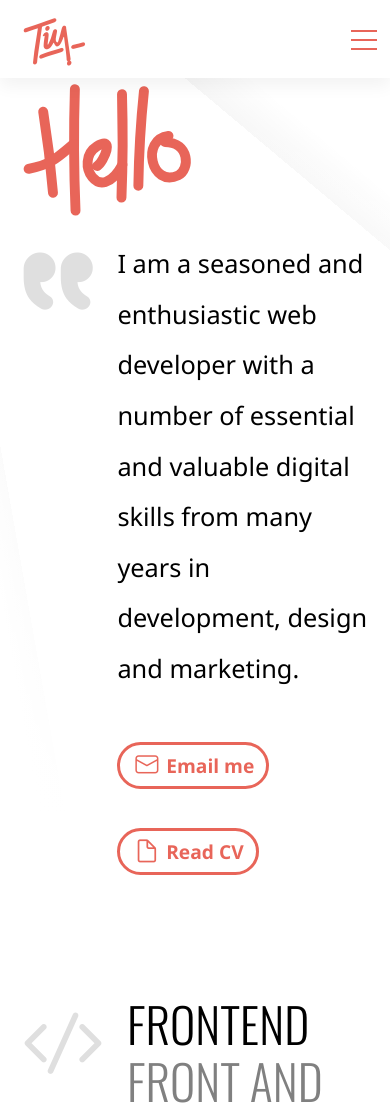
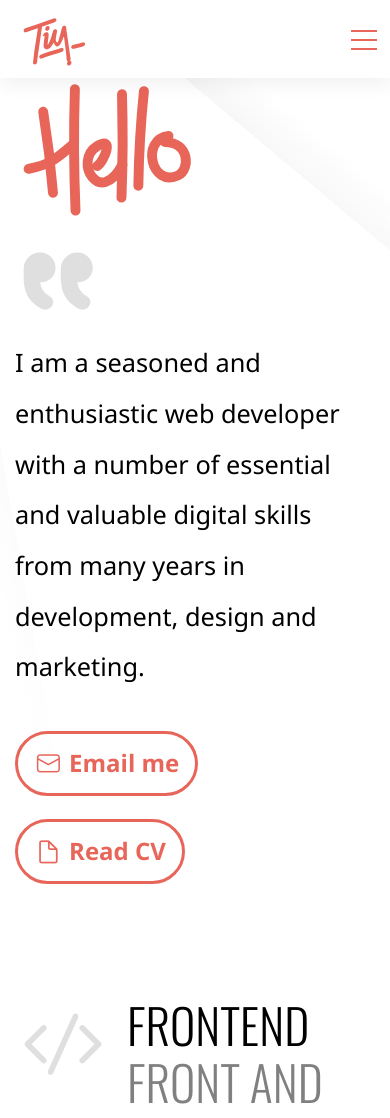
Before and after one commit to idlelimey/tim-cutting, a React (Create React App) app: page / in a window 390 px wide. Shown: the top 1118 px of the page. Built offline with nearby package versions, Linux system fonts and the light colour scheme.

Commit message:
Update BlockQuote.js

```diff
--- a/src/Components/Common/BlockQuote.js
+++ b/src/Components/Common/BlockQuote.js
@@ -5,7 +5,7 @@ import { Link } from 'react-router-dom';
 function BlockQuote({content, fluid, icon, buttons}) {
     return (
         <Container fluid={fluid}>
-            <blockquote className="blockquote d-flex">
+            <blockquote className="blockquote d-block d-md-flex">
                 <div>
                     <i className={`icon-${icon}`}></i>
                 </div>
@@ -20,6 +20,7 @@ function BlockQuote({content, fluid, icon, buttons}) {
                                     <Button
                                         key={i}
                                         variant="outline-primary"
+                                        size="lg"
                                         href={b.href}
                                         className="mr-3 mt-3"
                                     >
@@ -28,7 +29,7 @@ function BlockQuote({content, fluid, icon, buttons}) {
                                 );
                             case 'link':
                                 return (
-                                    <Link className='btn btn-outline-primary mr-3 mt-3' to={b.href} key={i}>
+                                    <Link className='btn btn-outline-primary btn-lg mr-3 mt-3' to={b.href} key={i}>
                                         <i className={`icon-${b.icon} size-2 font-weight-normal`}></i>{b.label && ` ${b.label}`}
                                     </Link>
                                 );
```
